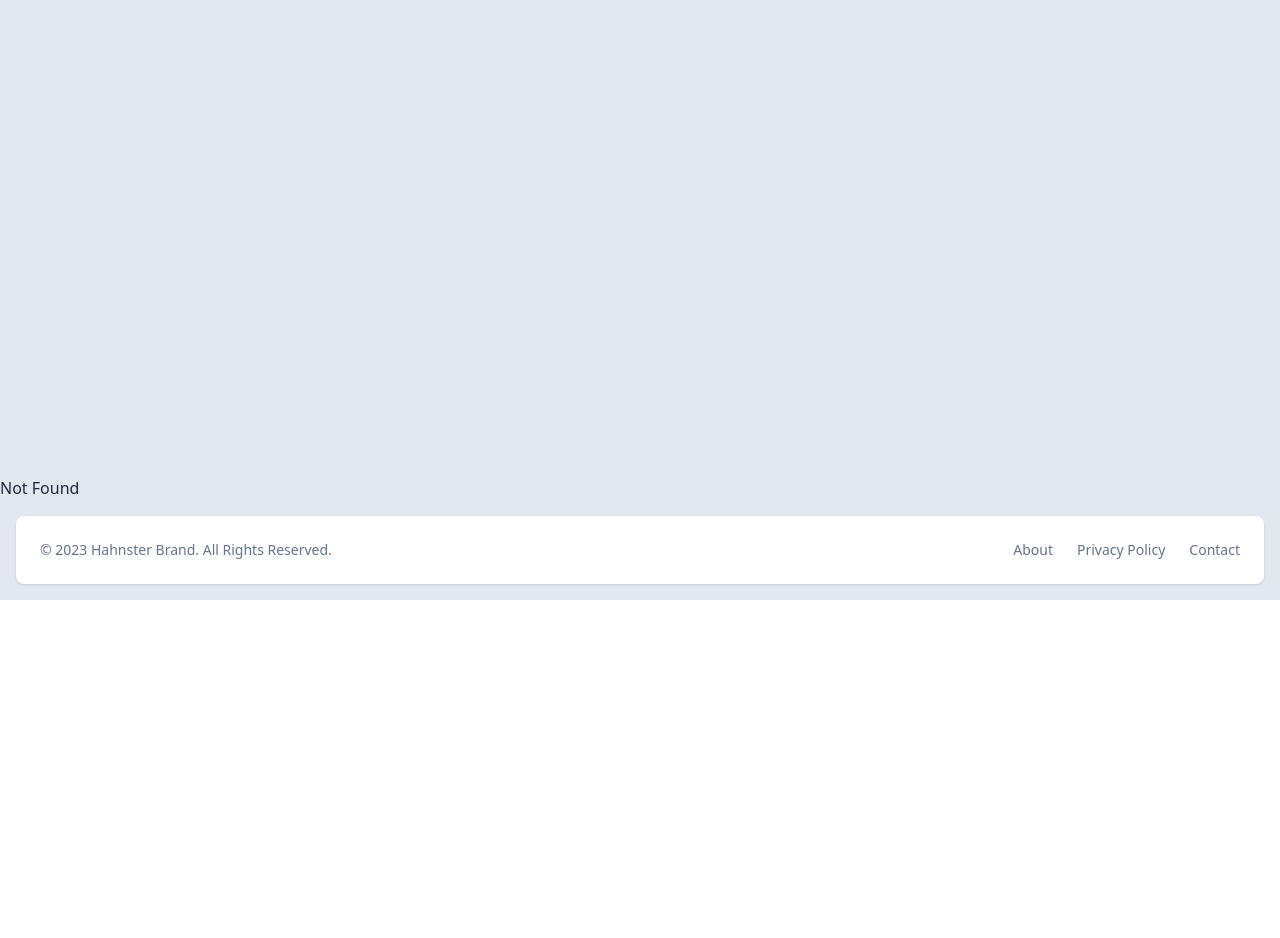
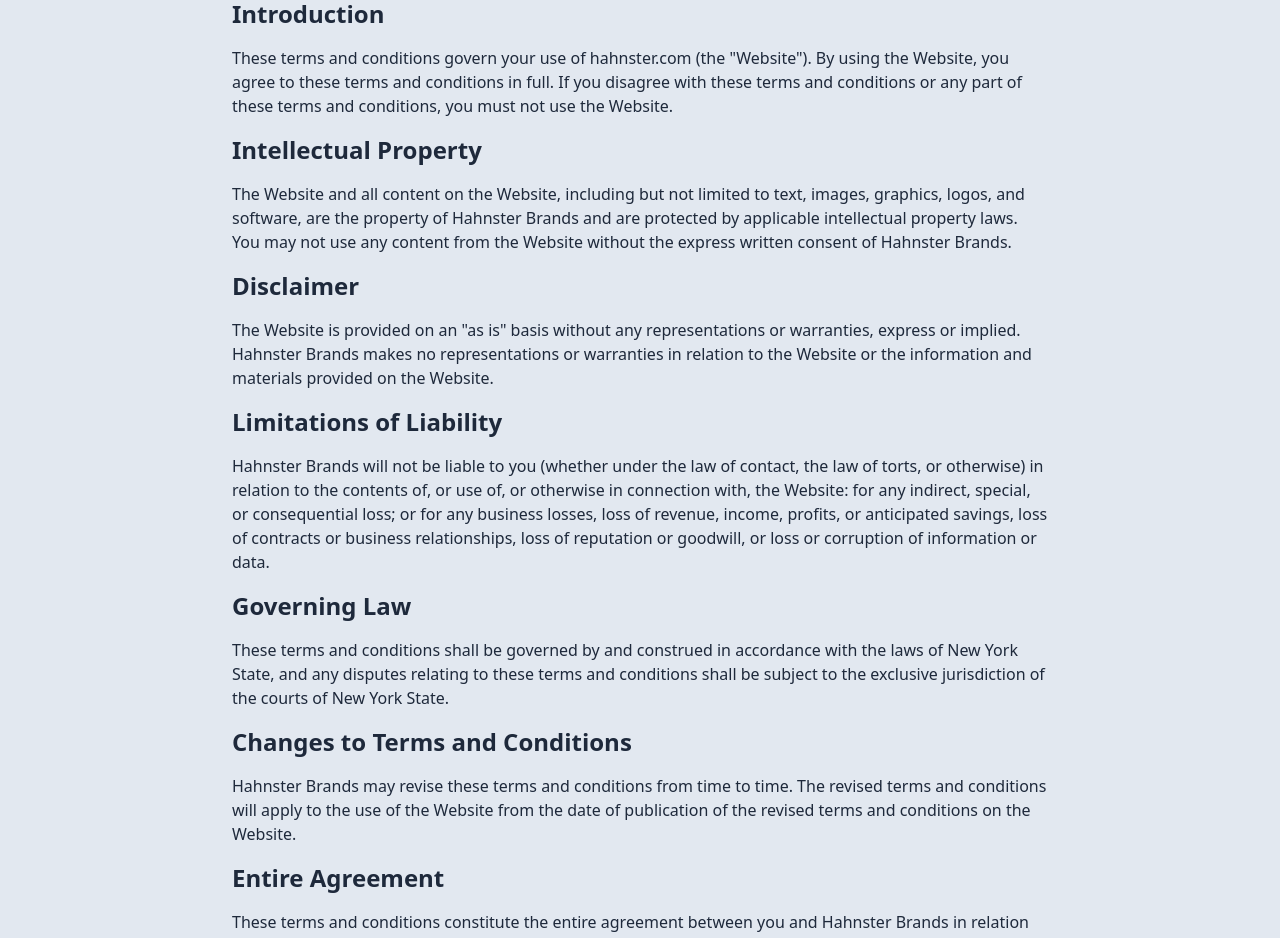
Before and after one commit to danhahn/hahnster, a SvelteKit app: page /legal/terms-and-conditions in a window 1280 px wide. Before the commit this address had no page. Shown: the part 200-1138 px from the top of the page. Before the commit the page ends 800 px from the top, so only its background shows below. Built offline with nearby package versions, Linux system fonts and the light colour scheme.

Commit message:
Add new T&C page

```diff
--- /dev/null
+++ b/src/routes/legal/terms-and-conditions/+page.svelte
@@ -0,0 +1,64 @@
+<script>
+	import { siteName } from '$lib';
+	import Headline from '$lib/Headline.svelte';
+	import TextLayout from '$lib/TextLayout.svelte';
+</script>
+
+<svelte:head>
+	<title>{siteName} | Terms and Conditions</title>
+</svelte:head>
+
+<Headline>TERMS AND CONDITIONS</Headline>
+<TextLayout>
+	<h2>Introduction</h2>
+	<p>
+		These terms and conditions govern your use of hahnster.com (the "Website"). By using the
+		Website, you agree to these terms and conditions in full. If you disagree with these terms and
+		conditions or any part of these terms and conditions, you must not use the Website.
+	</p>
+
+	<h2>Intellectual Property</h2>
+	<p>
+		The Website and all content on the Website, including but not limited to text, images, graphics,
+		logos, and software, are the property of Hahnster Brands and are protected by applicable
+		intellectual property laws. You may not use any content from the Website without the express
+		written consent of Hahnster Brands.
+	</p>
+
+	<h2>Disclaimer</h2>
+	<p>
+		The Website is provided on an "as is" basis without any representations or warranties, express
+		or implied. Hahnster Brands makes no representations or warranties in relation to the Website or
+		the information and materials provided on the Website.
+	</p>
+
+	<h2>Limitations of Liability</h2>
+	<p>
+		Hahnster Brands will not be liable to you (whether under the law of contact, the law of torts,
+		or otherwise) in relation to the contents of, or use of, or otherwise in connection with, the
+		Website: for any indirect, special, or consequential loss; or for any business losses, loss of
+		revenue, income, profits, or anticipated savings, loss of contracts or business relationships,
+		loss of reputation or goodwill, or loss or corruption of information or data.
+	</p>
+
+	<h2>Governing Law</h2>
+	<p>
+		These terms and conditions shall be governed by and construed in accordance with the laws of New
+		York State, and any disputes relating to these terms and conditions shall be subject to the
+		exclusive jurisdiction of the courts of New York State.
+	</p>
+
+	<h2>Changes to Terms and Conditions</h2>
+	<p>
+		Hahnster Brands may revise these terms and conditions from time to time. The revised terms and
+		conditions will apply to the use of the Website from the date of publication of the revised
+		terms and conditions on the Website.
+	</p>
+
+	<h2>Entire Agreement</h2>
+	<p>
+		These terms and conditions constitute the entire agreement between you and Hahnster Brands in
+		relation to your use of the Website and supersede all previous agreements in respect of your use
+		of the Website.
+	</p>
+</TextLayout>
```
